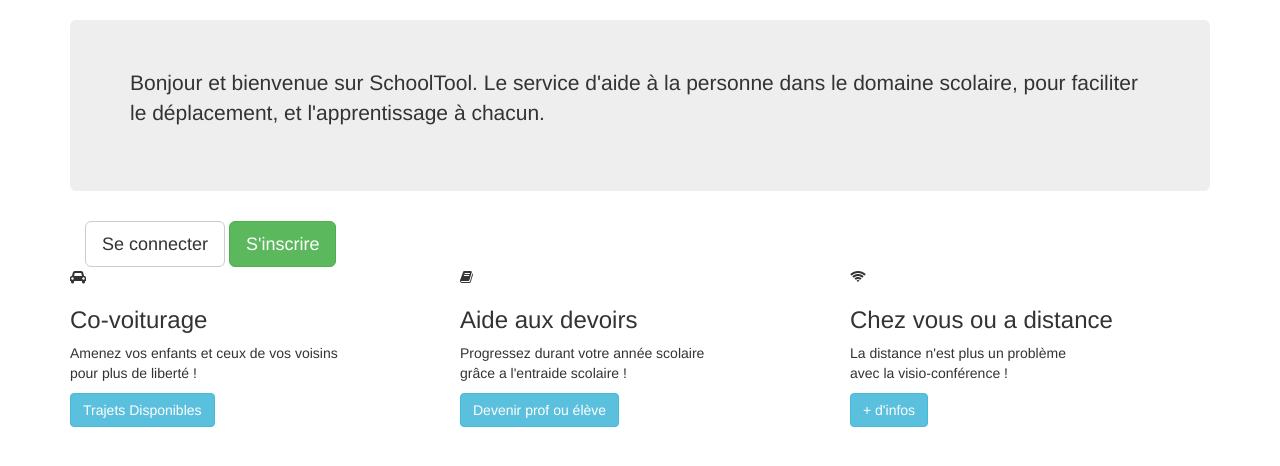
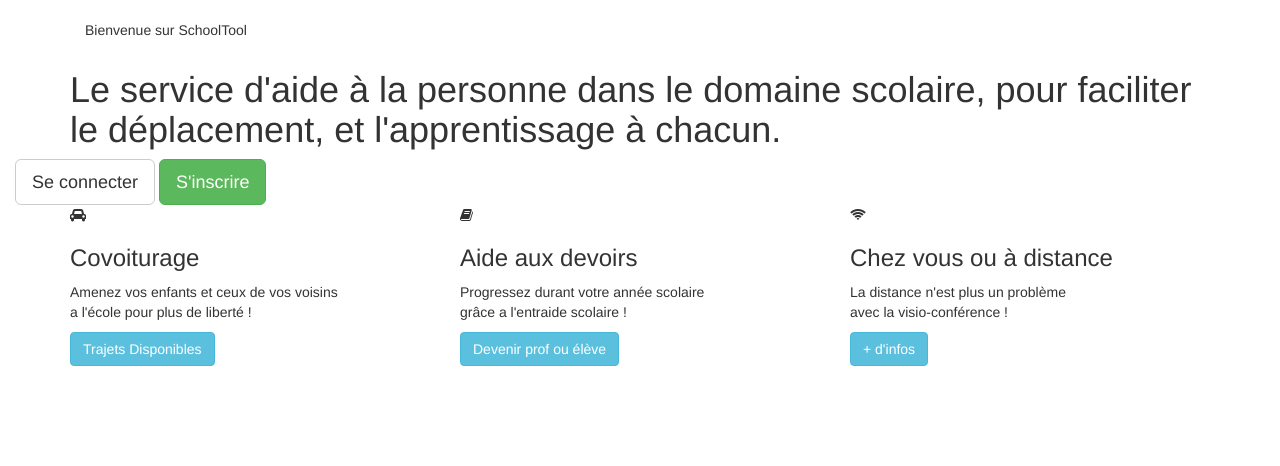
Before and after one commit to FlorianCart/School, a PHP site: page / in a window 1280 px wide. Shown: the part 51-517 px from the top of the page. Run offline with PHP 8.4, Linux system fonts and the light colour scheme; some libraries are stand-ins or nearby versions.

Commit message:
Ajout du CSS + scripts parallax et viewport

```diff
--- a/php/index.php
+++ b/php/index.php
@@ -4,6 +4,9 @@
 <head>
 
   <meta charset="UTF-8">
+  <meta http-equiv="X-UA-Compatible" content="IE=edge">
+  <meta name="viewport" content="width=device-width, initial-scale=1">
+
   <link rel="stylesheet" href="../css/index.css">
   <link rel="stylesheet" href="https://maxcdn.bootstrapcdn.com/bootstrap/3.3.4/css/bootstrap.min.css">
   <link rel="stylesheet" href="https://maxcdn.bootstrapcdn.com/font-awesome/4.5.0/css/font-awesome.min.css">
@@ -16,25 +19,30 @@
 
 <?php include("menu.php") ?>
 
-  <div class="container">
 
-    <div class="jumbotron" id='bloc-accueil'>
-      <p>Bonjour et bienvenue sur SchoolTool. Le service d'aide à la personne dans le domaine scolaire, pour faciliter le déplacement, et l'apprentissage à chacun.</p>
+ <div id="parallax1" class="parallax-container" data-parallax="scroll" data-position="middle" data-image-src="../image/soutien-scolaire.jpg" data-natural-width="1800" data-natural-height="1050">
+    <div class="container" id='bloc-accueil'>
+      <p class="container">Bienvenue sur SchoolTool</p>
     </div>
+</div>
 
-    <div class="col-md-12" id="boutons-main">
+<div id="container-texte-accueil">
+  <div class="container" id="texte-accueil"><h1>Le service d'aide à la personne dans le domaine scolaire, pour faciliter le déplacement, et l'apprentissage à chacun.</h1>
+  </div>
+</div>
+
+<div id="whale">
+
+  <div class="col-md-12" id="boutons-main">
 
     <div class="btn-group" id='bouton-connect' role="group" aria-label="...">
-      <a href="connexion.php" class="btn btn-default btn-lg" role="button">Se connecter</a>
+      <a id="bouton-connexion" href="connexion.php" class="btn btn-default btn-lg" role="button">Se connecter</a>
     </div>
     <div class="btn-group" id='bouton-register' role="group" aria-label="...">
-      <a href="register.php" class="btn btn-success btn-lg" role="button">S'inscrire</a>
+      <a id="bouton-inscrit" href="register.php" class="btn btn-success btn-lg" role="button">S'inscrire</a>
     </div>
 
     </div>
-
-  </div>
-
 
   <div class="container" id="reassurance-bloc">
     <div class="row">
@@ -43,8 +51,8 @@
     <div class="col-md-4">
       <div class="bordure">
         <span class="fa fa-car" aria-hidden="true"></span>
-        <span class="titrebloc"><h3>Co-voiturage</h3></span>
-        <p>Amenez vos enfants et ceux de vos voisins<br>pour plus de liberté !</p>
+        <span class="titrebloc"><h3>Covoiturage</h3></span>
+        <p>Amenez vos enfants et ceux de vos voisins<br>a l'école pour plus de liberté !</p>
         <button a href='transport.php' type="button" class="btn btn-info">Trajets Disponibles</button>
       </div>
     </div>
@@ -61,7 +69,7 @@
     <div class="col-md-4">
       <div class="bordure">
         <span class="fa fa-wifi" aria-hidden="true"></span>
-        <span class="titrebloc"><h3>Chez vous ou a distance</h3></span>
+        <span class="titrebloc"><h3>Chez vous ou à distance</h3></span>
         <p>La distance n'est plus un problème<br>avec la visio-conférence !</p>
         <button a href='#' type="button" class="btn btn-info">+ d'infos</button>
       </div>
@@ -69,6 +77,8 @@
 
     </div>
   </div>
+
+</div>
 
 
 </body>
@@ -79,3 +89,4 @@
 
 <script src="//ajax.googleapis.com/ajax/libs/jquery/1.11.0/jquery.min.js"></script>
 <script src="//netdna.bootstrapcdn.com/bootstrap/3.1.1/js/bootstrap.min.js"></script>
+<script src="../parallax/parallax.js"></script>
```
